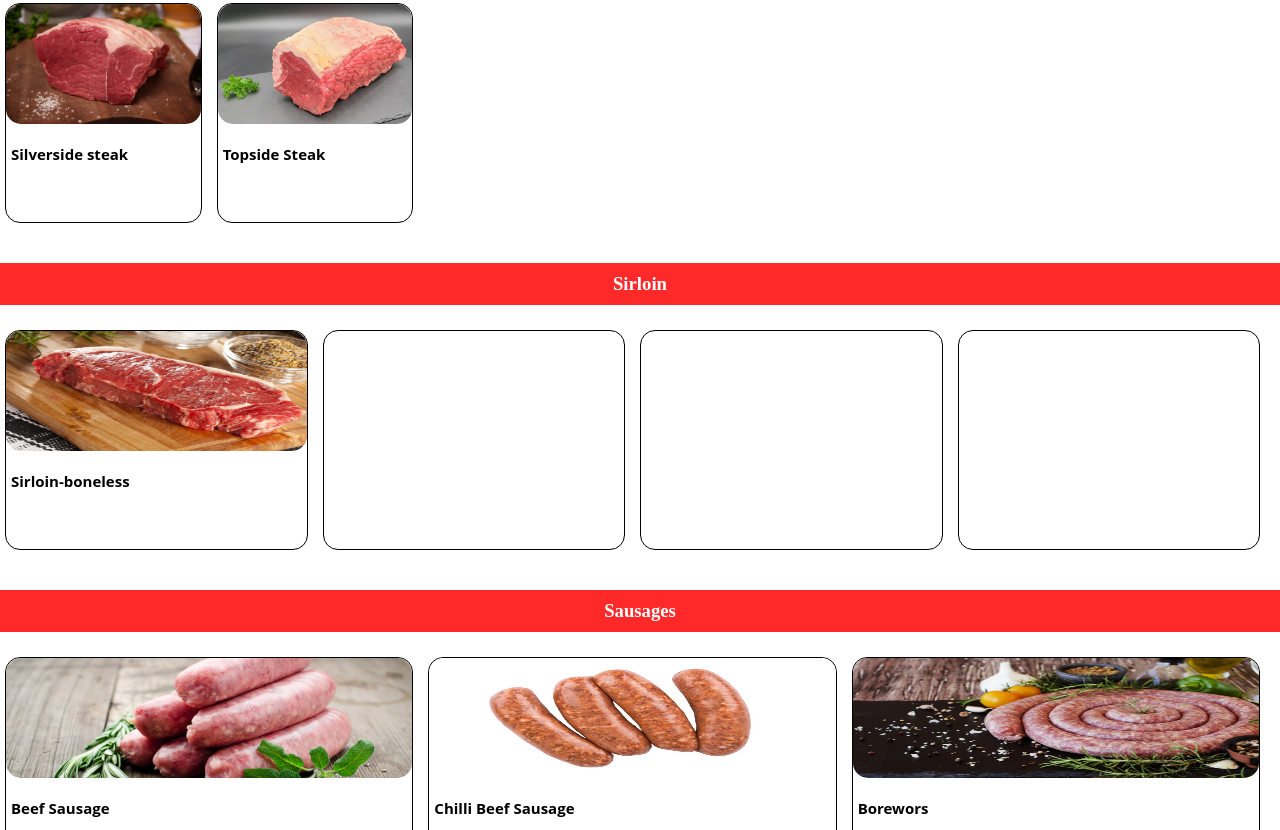
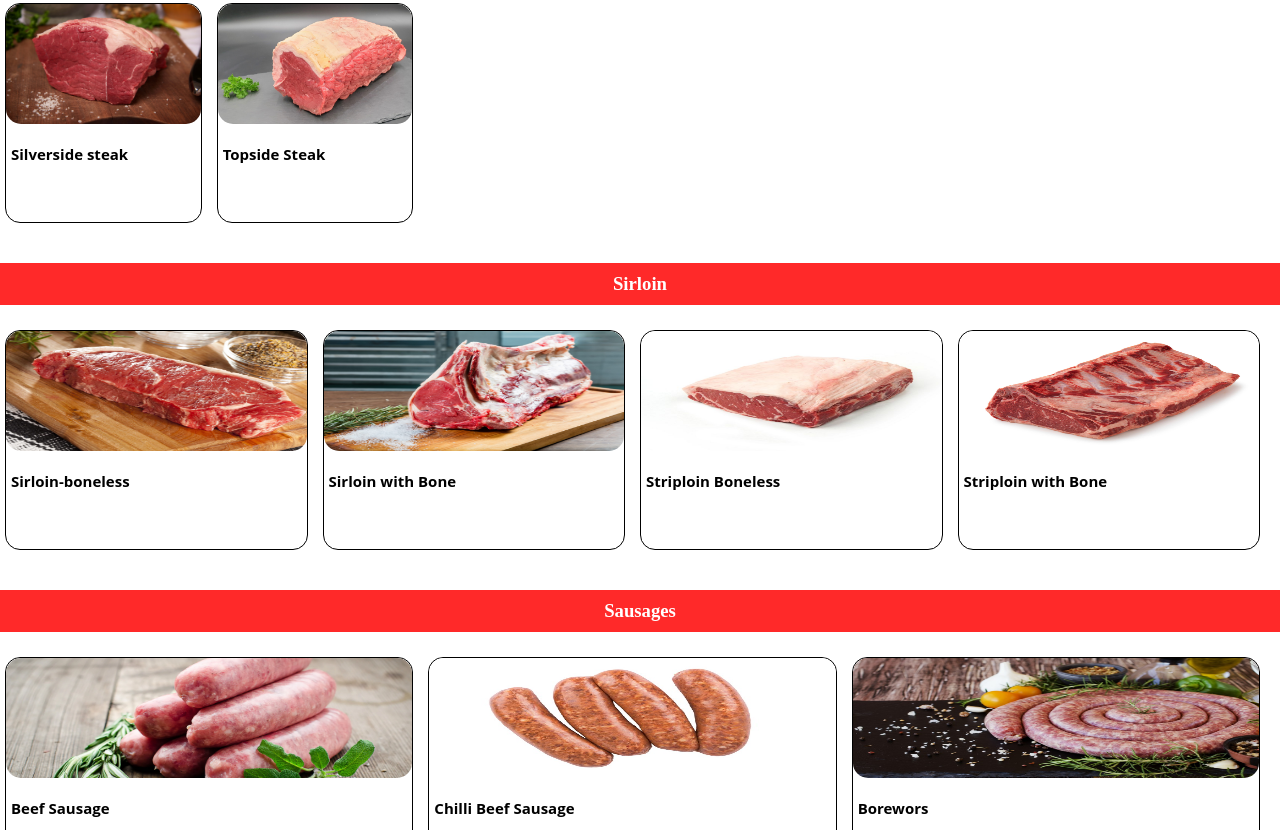
Before and after one commit to Perry-Cham/Test-website, a plain HTML site: page Product Pages/Beef.html in a window 1280 px wide. Shown: the part 581-1411 px from the top of the page. Drawn offline with nearby package versions, Linux system fonts and the light colour scheme; a web font is replaced by a local one.

Commit message:
Added the extra Images

```diff
--- a/Product Pages/Beef.html
+++ b/Product Pages/Beef.html
@@ -5,9 +5,10 @@
     <meta name="viewport" content="width=device-width, initial-scale=1.0">
     <link rel="stylesheet" href="Styles/Beef.css" type="text/css" media="all" />
    <link rel="stylesheet" href="https://cdnjs.cloudflare.com/ajax/libs/font-awesome/6.6.0/css/all.min.css" integrity="sha512-Kc323vGBEqzTmouAECnVceyQqyqdsSiqLQISBL29aUW4U/M7pSPA/gEUZQqv1cwx4OnYxTxve5UMg5GT6L4JJg==" crossorigin="anonymous" referrerpolicy="no-referrer" />
+
    <link
-  href="https://cdn.jsdelivr.net/npm/remixicon-ligature@2.5.0/fonts/remixicon.css"
-  rel="stylesheet"
+    href="https://cdn.jsdelivr.net/npm/remixicon@4.3.0/fonts/remixicon.css"
+    rel="stylesheet"
 />
     <link rel="stylesheet" href="../Styles.css">
     <title>Premier Beef</title>
@@ -117,17 +118,18 @@
   </div>
 
   <div>
-    <article></article>
-  <p></p>
+    <article><img  src="Product Images/Beef/Sirloin-Bone-in-scaled.jpg" alt=""></article>
+  <h4>Sirloin with Bone</h4>
 </div>
 
   <div>
-    <article></article>
-  <p></p>
+    <article><img  src="Product Images/Beef/Strip Loin Roast.jpg" alt=""></article>
+  <h4>Striploin Boneless</h4>
 </div>
+
   <div>
-    <article></article>
-  <p></p>
+    <article><img  src="Product Images/Beef/Strip Loin_Bone In.jpeg" alt=""></article>
+  <h4>Striploin with Bone</h4>
   </div>
 </section>
 
```
Also changed, not shown: About.html (+4 -3 lines), Contact.html (+3 -3 lines), Index.html (+2 -2 lines), Product Pages/Chicken.html (+2 -2 lines), Product Pages/Pork.html (+4 -7 lines), Product Pages/ProcessedMeats.html (+4 -2 lines), Product Pages/Product Images/Beef/Sirloin-Bone-in-scaled.jpg (added), Product Pages/Product Images/Beef/Strip Loin Roast.jpg (added), Product Pages/Product Images/Beef/Strip Loin_Bone In.jpeg (added).
